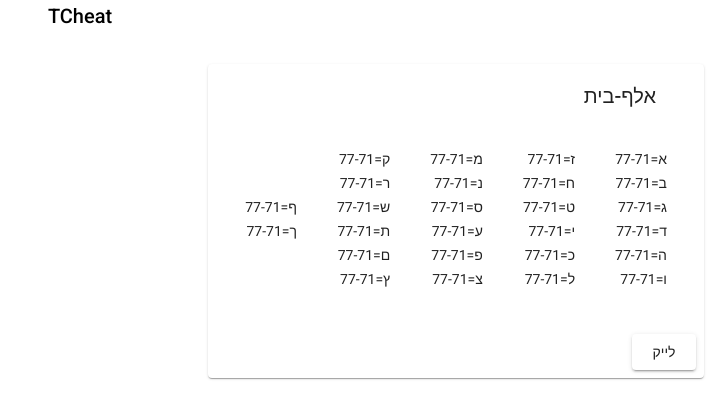
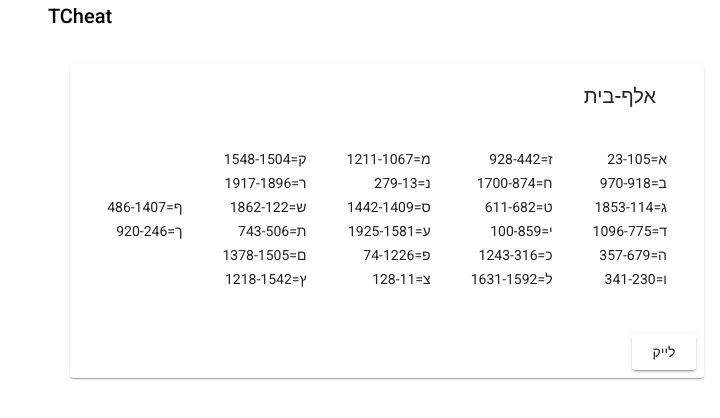
Before and after one commit to VitaliPom/TCheat, an Angular app in the folder TCheat/: page / in a window 1280 px wide. Shown: the top 418 px of the page, without its empty margins (560-1280 px from the left). Built offline with nearby package versions, Linux system fonts and the light colour scheme.

Commit message:
added minus excercises array, remove unused flexbox from app module

```diff
--- a/TCheat/src/app/app.component.html
+++ b/TCheat/src/app/app.component.html
@@ -10,11 +10,11 @@
     <mat-card-content dir="rtl">
         <table>
             <tr>
-                <td style="padding: 2vh;"><table><tr *ngFor="let ot of alephbet | slice:0:6"><td>{{ot}}=77-71</td></tr></table></td>
-                <td style="padding: 2vh;"><table><tr *ngFor="let ot of alephbet | slice:6:12"><td>{{ot}}=77-71</td></tr></table></td>
-                <td style="padding: 2vh;"><table><tr *ngFor="let ot of alephbet | slice:12:18"><td>{{ot}}=77-71</td></tr></table></td>
-                <td style="padding: 2vh;"><table><tr *ngFor="let ot of alephbet | slice:18:24"><td>{{ot}}=77-71</td></tr></table></td>
-                <td style="padding: 2vh;"><table><tr *ngFor="let ot of alephbet | slice:24:30"><td>{{ot}}=77-71</td></tr></table></td>
+                <td style="padding: 2vh;"><table><tr *ngFor="let ex of excersises | slice:0:6"><td>{{ex['ot']}}={{ex['ex']}}</td></tr></table></td>
+                <td style="padding: 2vh;"><table><tr *ngFor="let ex of excersises | slice:6:12"><td>{{ex['ot']}}={{ex['ex']}}</td></tr></table></td>
+                <td style="padding: 2vh;"><table><tr *ngFor="let ex of excersises | slice:12:18"><td>{{ex['ot']}}={{ex['ex']}}</td></tr></table></td>
+                <td style="padding: 2vh;"><table><tr *ngFor="let ex of excersises | slice:18:24"><td>{{ex['ot']}}={{ex['ex']}}</td></tr></table></td>
+                <td style="padding: 2vh;"><table><tr *ngFor="let ex of excersises | slice:24:30"><td>{{ex['ot']}}={{ex['ex']}}</td></tr></table></td>
             </tr>
         </table>
     </mat-card-content>
--- a/TCheat/src/app/app.component.ts
+++ b/TCheat/src/app/app.component.ts
@@ -1,11 +1,11 @@
-import { Component } from '@angular/core';
+import { Component, OnInit } from '@angular/core';
 
 @Component({
   selector: 'app-root',
   templateUrl: './app.component.html',
   styleUrls: ['./app.component.css'],
 })
-export class AppComponent {
+export class AppComponent implements OnInit{
   title = 'TCheat';
   alephbet = [
     'א',
@@ -35,4 +35,17 @@ export class AppComponent {
     'ף',
     'ך',
   ];
+
+  excersises = [] as any;
+
+  ngOnInit(): void {
+    this.alephbet.forEach(element => {
+      var varA = Math.floor(Math.random()*2000);
+      var varB = Math.floor(Math.random()*2000);
+      var result = varA - varB;
+      var ex = varA + "-" + varB;
+      this.excersises.push({ot : element, result: result, ex: ex});
+    });
+
+  }
 }
--- a/TCheat/src/app/app.module.ts
+++ b/TCheat/src/app/app.module.ts
@@ -7,7 +7,6 @@ import {MatCardModule} from '@angular/material/card';
 import {MatButtonModule} from '@angular/material/button';
 import {MatButtonToggleModule} from '@angular/material/button-toggle';
 import {BrowserAnimationsModule} from '@angular/platform-browser/animations';
-import { FlexLayoutModule } from '@angular/flex-layout';
 
 @NgModule({
   declarations: [
@@ -19,8 +18,7 @@ import { FlexLayoutModule } from '@angular/flex-layout';
     MatCardModule,
     MatButtonModule,
     MatButtonToggleModule,
-    BrowserAnimationsModule,
-    FlexLayoutModule
+    BrowserAnimationsModule
   ],
   providers: [],
   bootstrap: [AppComponent]
```
